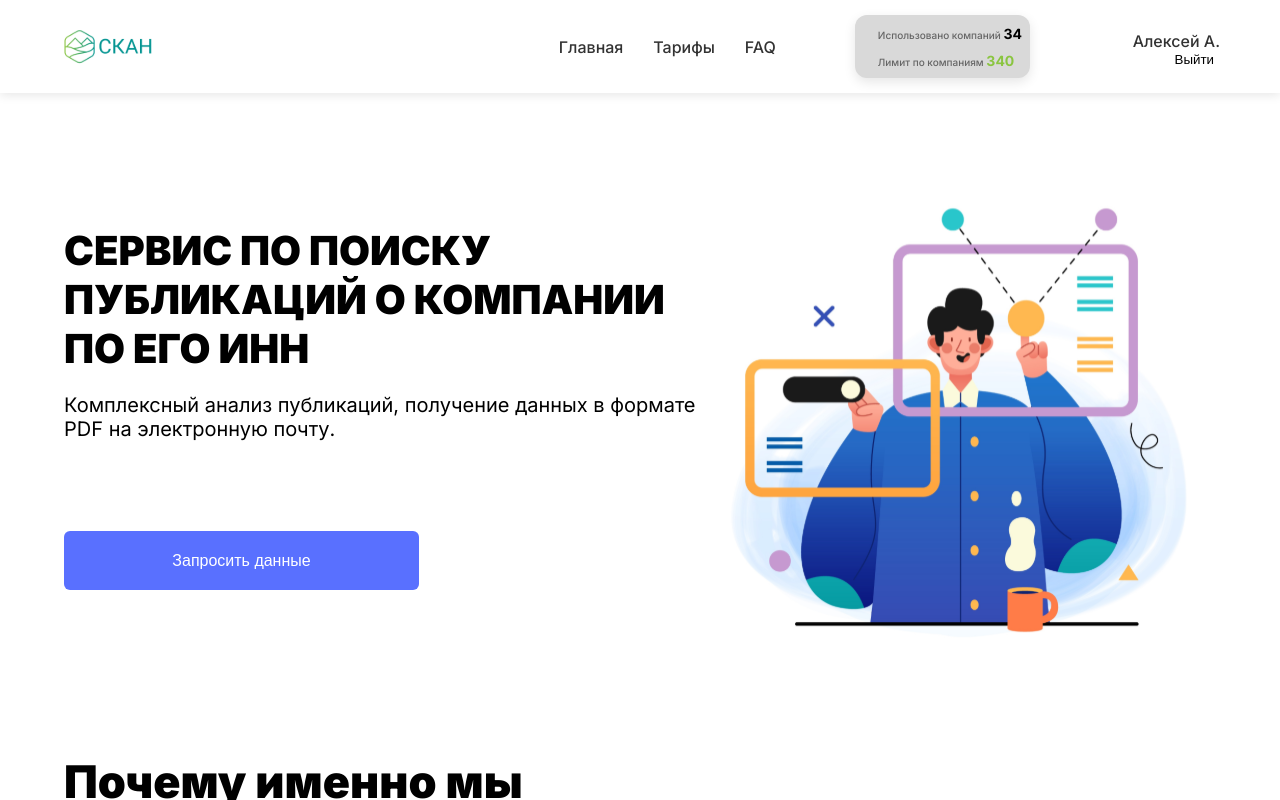
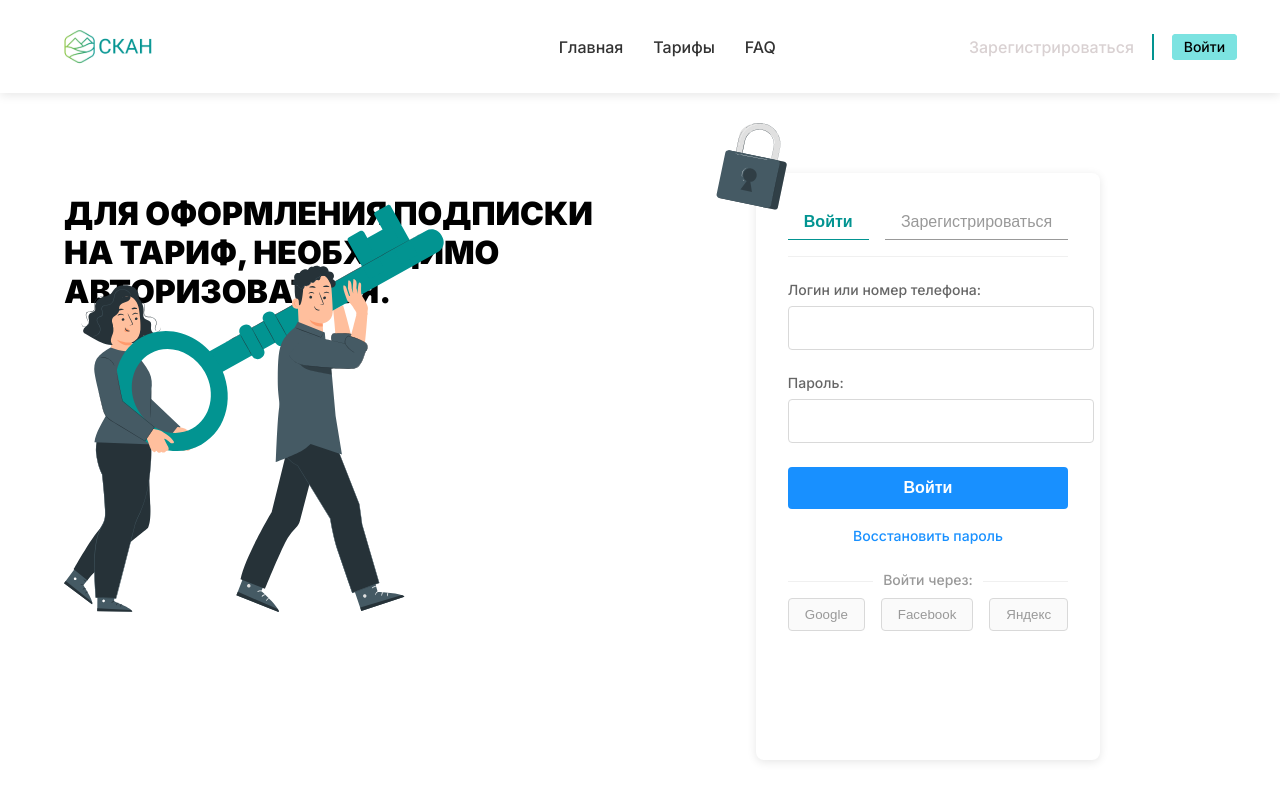
Before and after one commit to MargoG197/SkanProject, a React (Vite) app: page /login in a window 1280 px wide. Shown: the top 800 px of the page. Built offline with nearby package versions, Linux system fonts and the light colour scheme.

Commit message:
added login form styles

```diff
--- a/package.json
+++ b/package.json
@@ -11,7 +11,8 @@
   },
   "dependencies": {
     "react": "^19.0.0",
-    "react-dom": "^19.0.0"
+    "react-dom": "^19.0.0",
+    "react-router-dom": "^6.30.0"
   },
   "devDependencies": {
     "@eslint/js": "^9.22.0",
--- a/src/components/AuthForm/AuthForm.tsx
+++ b/src/components/AuthForm/AuthForm.tsx
@@ -1,15 +1,20 @@
+import "./index.css"
+
 
 const AuthForm:React.FC = () => {
   return (
     <div style={{
-      maxWidth: '400px',
+      maxWidth: '429px',
+			height:"523px",
       margin: '0 auto',
       padding: '32px',
       backgroundColor: '#ffffff',
       borderRadius: '8px',
       boxShadow: '0 2px 10px rgba(0, 0, 0, 0.1)',
-      fontFamily: 'Arial, sans-serif'
+			position:"relative",
     }}>
+			<img className="authForm_lock_img"
+			 src='../../src/icons/AuthLock.svg' alt="AuthLock" />
       {/* Шапка формы */}
       <div style={{
         display: 'flex',
@@ -23,9 +28,10 @@ const AuthForm:React.FC = () => {
           background: 'none',
           fontSize: '16px',
           fontWeight: 'bold',
-          color: '#1890ff',
+          color: '#029491',
           cursor: 'pointer',
-          padding: '8px 16px'
+          padding: '8px 16px',
+					borderBottom: 'solid 1px #029491'
         }}>
           Войти
         </button>
@@ -35,22 +41,12 @@ const AuthForm:React.FC = () => {
           fontSize: '16px',
           color: '#999999',
           cursor: 'not-allowed',
-          padding: '8px 16px'
+          padding: '8px 16px',
+					borderBottom: 'solid 1px'
         }} disabled>
           Зарегистрироваться
         </button>
       </div>
-
-      {/* Секция с цифрами (2×92.06) */}
-      <div style={{
-        textAlign: 'center',
-        color: '#999999',
-        fontSize: '14px',
-        marginBottom: '24px'
-      }}>
-        2×92.06
-      </div>
-
       {/* Поля формы */}
       <div style={{ marginBottom: '24px' }}>
         <label style={{
--- /dev/null
+++ b/src/components/AuthForm/index.css
@@ -0,0 +1,18 @@
+.authForm_lock_img{
+		position:absolute;
+		top:-50px;
+		left: -40px;
+		width: 72px;
+		height: auto;
+}
+
+
+@media (max-width: 450px){
+
+	.authForm_lock_img{
+		top:-60px;
+		left: 50px;
+
+}
+
+}
--- a/src/components/BurgerMenu/BurgerMenu.tsx
+++ b/src/components/BurgerMenu/BurgerMenu.tsx
@@ -276,7 +276,7 @@ const BurgerMenu = () => {
         />
       </div>
 
-      {createPortal(
+      {isOpen && createPortal(
         <>
           <div
             className={`menu-overlay ${isOpen ? "open" : ""}`}
--- a/src/components/BurgerMenu/index.css
+++ b/src/components/BurgerMenu/index.css
@@ -4,6 +4,7 @@
 
 
 @media (max-width: 707px){
+
 	.burgerMenuIcon{
 		display: flex;
 	}
--- a/src/components/Header/Header.tsx
+++ b/src/components/Header/Header.tsx
@@ -11,7 +11,7 @@ const Header = () => {
       style={{
         backgroundColor: "#ffffff",
         boxShadow: "0 2px 10px rgba(0, 0, 0, 0.1)",
-				overflowX:"hidden"
+        overflowX: "hidden",
       }}
     >
       <div
@@ -31,7 +31,8 @@ const Header = () => {
           alt="CKAH Logo"
           style={{ width: "100px", height: "auto" }}
         />
-        <div className="navDiv"
+        <div
+          className="navDiv"
           style={{
             display: "flex",
             justifyContent: "space-between",
@@ -72,7 +73,7 @@ const Header = () => {
             </ul>
           </nav>
 
-          {!isAuthenticated ? (
+          {isAuthenticated ? (
             <>
               <LimitCard />
               {/* Имя пользователя и кнопка выхода */}
@@ -109,6 +110,7 @@ const Header = () => {
                 justifyContent: "space-between",
                 boxSizing: "border-box",
                 alignItems: "center",
+                cursor: "pointer",
               }}
             >
               <a
@@ -118,6 +120,7 @@ const Header = () => {
                   color: "#D9D1D2",
                   padding: "8px 0",
                   borderRadius: "4px",
+                  cursor: "pointer",
                 }}
               >
                 Зарегистрироваться
@@ -131,7 +134,23 @@ const Header = () => {
                   height: "26px",
                 }}
               ></div>
-
+              <div
+                style={{
+                  textDecoration: "none",
+                  backgroundColor: "#7CE3E1",
+                  fontSize: "14px",
+                  color: "black",
+                  fontWeight: "500",
+                  height: "26px",
+                  width: "65px",
+                  display: "flex",
+                  justifyContent: "center",
+                  alignItems: "center",
+                  borderRadius: "4px",
+                  boxSizing: "border-box",
+                  cursor: "pointer",
+                }}
+              >
                 <a
                   href="/login"
                   style={{
@@ -147,10 +166,12 @@ const Header = () => {
                     alignItems: "center",
                     borderRadius: "4px",
                     boxSizing: "border-box",
+                    cursor: "pointer",
                   }}
                 >
                   Войти
                 </a>
+              </div>
             </div>
           )}
           <BurgerMenu />
--- /dev/null
+++ b/src/components/Login_Reg_Form/Login_Reg_Form.tsx
@@ -0,0 +1,37 @@
+import AuthForm from "../AuthForm/AuthForm"
+import "./index.css"
+
+const Login_Reg_Form = () =>{
+
+	return(
+		<div
+		style={{
+			display: 'flex',
+			width: '100%',
+			alignItems:'center',
+			justifyContent:"center",
+			margin: "80px 0"
+		}}
+		>
+			<div  className="Login_Reg_Form_content"
+			style={{
+				width: "90%",
+				display: 'flex',
+				height:'auto',
+				flexWrap: "wrap",
+			}}
+			>
+				<h1 className="Login_Reg_Form_H1"
+        style={{ textTransform:'uppercase', fontWeight: '900', height:"fit-content",}}>
+          Для оформления подписки на тариф, необходимо авторизоваться.</h1>
+					<AuthForm/>
+					<img className="Login_Reg_Form_img" src='../../src/icons/PeopleWithKey.svg' alt="PeopleWithKey"
+					 />
+			</div>
+		</div>
+
+	)
+}
+
+
+export default Login_Reg_Form
--- /dev/null
+++ b/src/components/Login_Reg_Form/index.css
@@ -0,0 +1,39 @@
+.Login_Reg_Form_H1{
+	width: 50%;
+}
+.Login_Reg_Form_content{
+	align-items: flex-start;
+}
+
+.Login_Reg_Form_img{
+	position: absolute;
+	margin-top: 30px;
+	width: 30%;
+	height: auto
+}
+@media (max-width: 846px){
+	.Login_Reg_Form_H1{
+		width: 100%;
+		margin-bottom: 70px;
+	}
+	.Login_Reg_Form_content{
+		justify-content: center;
+		align-items: center;
+	}
+
+.Login_Reg_Form_img{
+	position:unset;
+	width: 40%;
+	 height: auto
+  }
+}
+
+@media (max-width: 610px){
+
+		.Login_Reg_Form_img{
+
+			bottom: 0;
+			width: 60%;
+			height: auto
+		}
+}
--- a/src/main.tsx
+++ b/src/main.tsx
@@ -1,13 +1,24 @@
-import { StrictMode } from 'react'
-import { createRoot } from 'react-dom/client'
-import './index.css'
-import Main from './pages/Main/Main'
-import { AuthProvider } from './context/AuthContext'
+import { StrictMode } from "react";
+import { createRoot } from "react-dom/client";
+import { BrowserRouter as Router, Routes, Route } from "react-router-dom";
+import "./index.css";
+import Main from "./pages/Main/Main";
+import { AuthProvider } from "./context/AuthContext";
+import AuthPage from "./pages/Auth/Auth";
+import SearchPage from "./pages/Search/Search";
+import routerConfig from "./routerConfig";
 
-createRoot(document.getElementById('root')!).render(
+
+createRoot(document.getElementById("root")!).render(
   <StrictMode>
     <AuthProvider>
-        <Main/>
+      <Router>
+        <Routes>
+          <Route path={routerConfig[0].path} element={<Main />} />
+          <Route path={routerConfig[1].path} element={<SearchPage />} />
+          <Route path={routerConfig[2].path} element={<AuthPage />} />
+        </Routes>
+      </Router>
     </AuthProvider>
-  </StrictMode>,
-)
+  </StrictMode>
+);
--- a/src/pages/Auth/Auth.tsx
+++ b/src/pages/Auth/Auth.tsx
@@ -1,6 +1,7 @@
 import Footer from "../../components/Footer/Footer"
 import Header from "../../components/Header/Header"
 import AuthForm from "../../components/AuthForm/AuthForm"
+import Login_Reg_Form from "../../components/Login_Reg_Form/Login_Reg_Form"
 
 
 const AuthPage = () => {
@@ -8,14 +9,7 @@ const AuthPage = () => {
   return (
     <>
   <Header />
-      <div style={{
-        display: 'flex',
-        width: 'full',
-        justifyContent: 'justifyBetween'
-      }}>
-  <img src='../../icons/PeopleWithKey.svg' alt="CKAH Logo" style={{ width: '100px', height: 'auto' }} />
-  <AuthForm />
-  </div>
+  <Login_Reg_Form />
   <Footer />
     </>
   )
--- a/src/pages/Search/Search.tsx
+++ b/src/pages/Search/Search.tsx
@@ -0,0 +1,13 @@
+
+
+
+
+
+const SearchPage = ()=>{
+
+	return(
+		<div>Search</div>
+	)
+}
+
+export default SearchPage
--- /dev/null
+++ b/src/routerConfig.ts
@@ -0,0 +1,20 @@
+import { RouteObject } from 'react-router-dom';
+import AuthPage from './pages/Auth/Auth';
+import Main from './pages/Main/Main';
+import SearchPage from './pages/Search/Search';
+const routerConfig: RouteObject[] = [
+  {
+    path: '/',
+    Component: Main,
+  },
+  {
+    path: '/search',
+    Component: SearchPage,
+  },
+  {
+    path: '/login',
+    Component: AuthPage,
+  },
+];
+
+export default routerConfig;
```
Also changed, not shown: 1 other file (tests, documents, lock files or other folders). Lines whose indentation alone changed are shown as unchanged.
